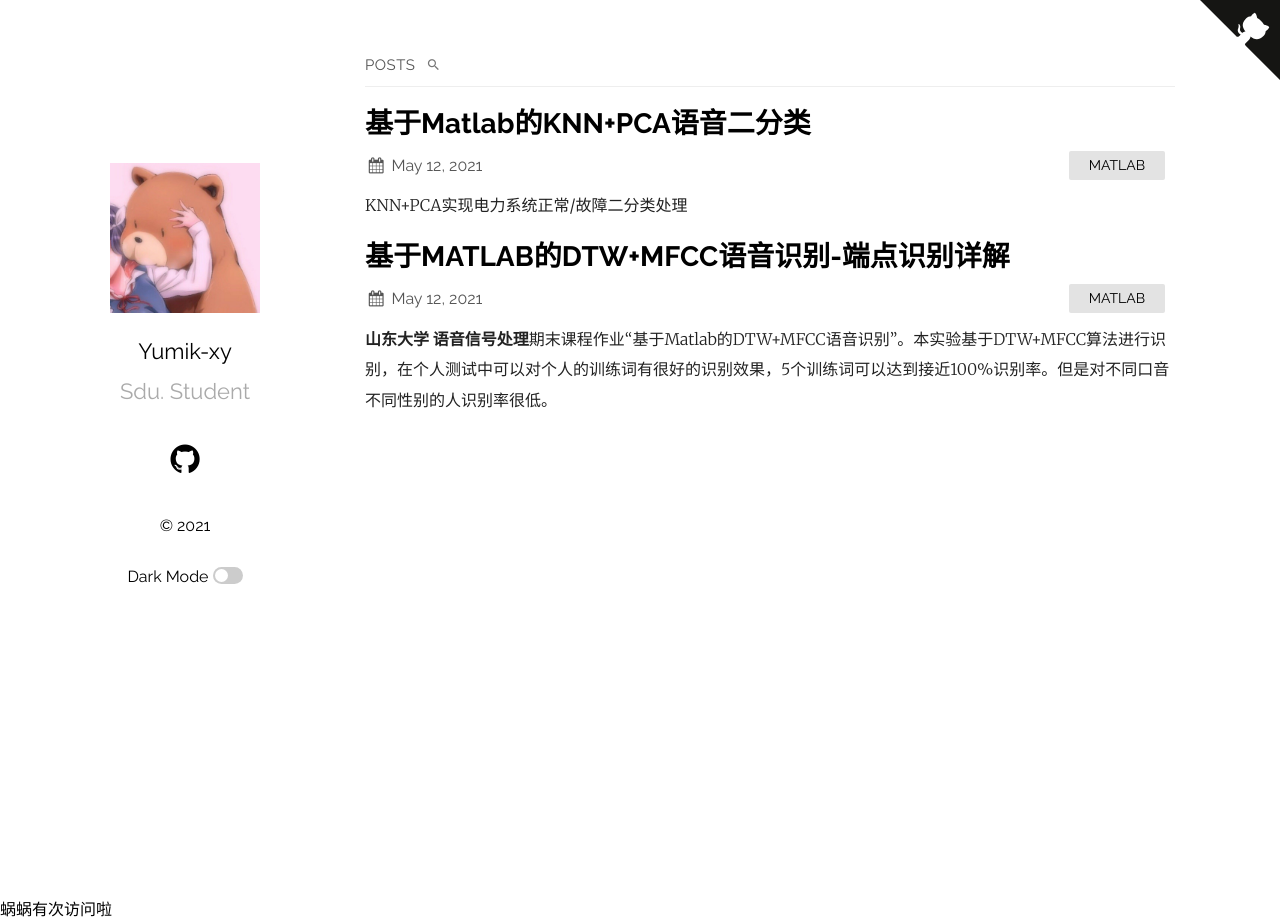
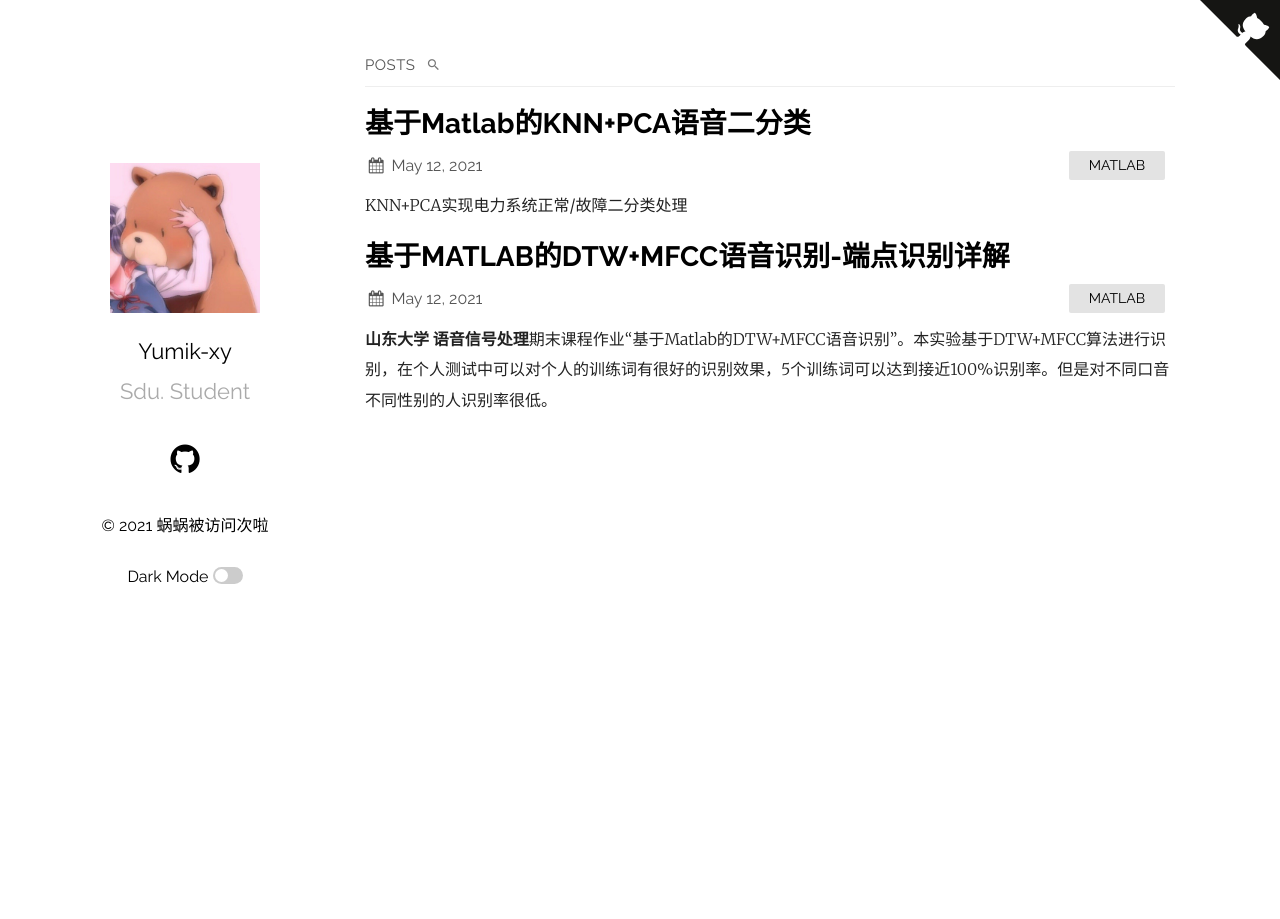
Before and after one commit to Yumik-xy/Yumik-xy.github.io, a Jekyll site: the page built from index.md, in a window 1280 px wide. Built offline with Jekyll 4.4.1, drawn with Linux system fonts in a browser that asks for light colours; comment, search, counter and statistics services are not loaded.

Commit message:
Update default.html

```diff
--- a/_layouts/default.html
+++ b/_layouts/default.html
@@ -147,7 +147,9 @@
       </nav>
       {%- endif -%}
       <p class="about-footer {{condensed_class}}">&copy;
-        {{ "now" | date: "%Y" }}</p>
+        {{ "now" | date: "%Y" }}
+	  <span id="busuanzi_container_site_pv">蜗蜗被访问<span id="busuanzi_value_site_pv"></span>次啦</span>
+		</p>
       {%- if site.plainwhite.dark_mode -%}
       <div class="about-footer {{condensed_class}}">
         <p>Dark Mode
@@ -189,7 +191,6 @@
   {% endif %}
 
   <script async src="//busuanzi.ibruce.info/busuanzi/2.3/busuanzi.pure.mini.js"></script>
-  <span id="busuanzi_container_site_pv">蜗蜗有<span id="busuanzi_value_site_pv"></span>次访问啦</span>
 </body>
 
 </html>
```
